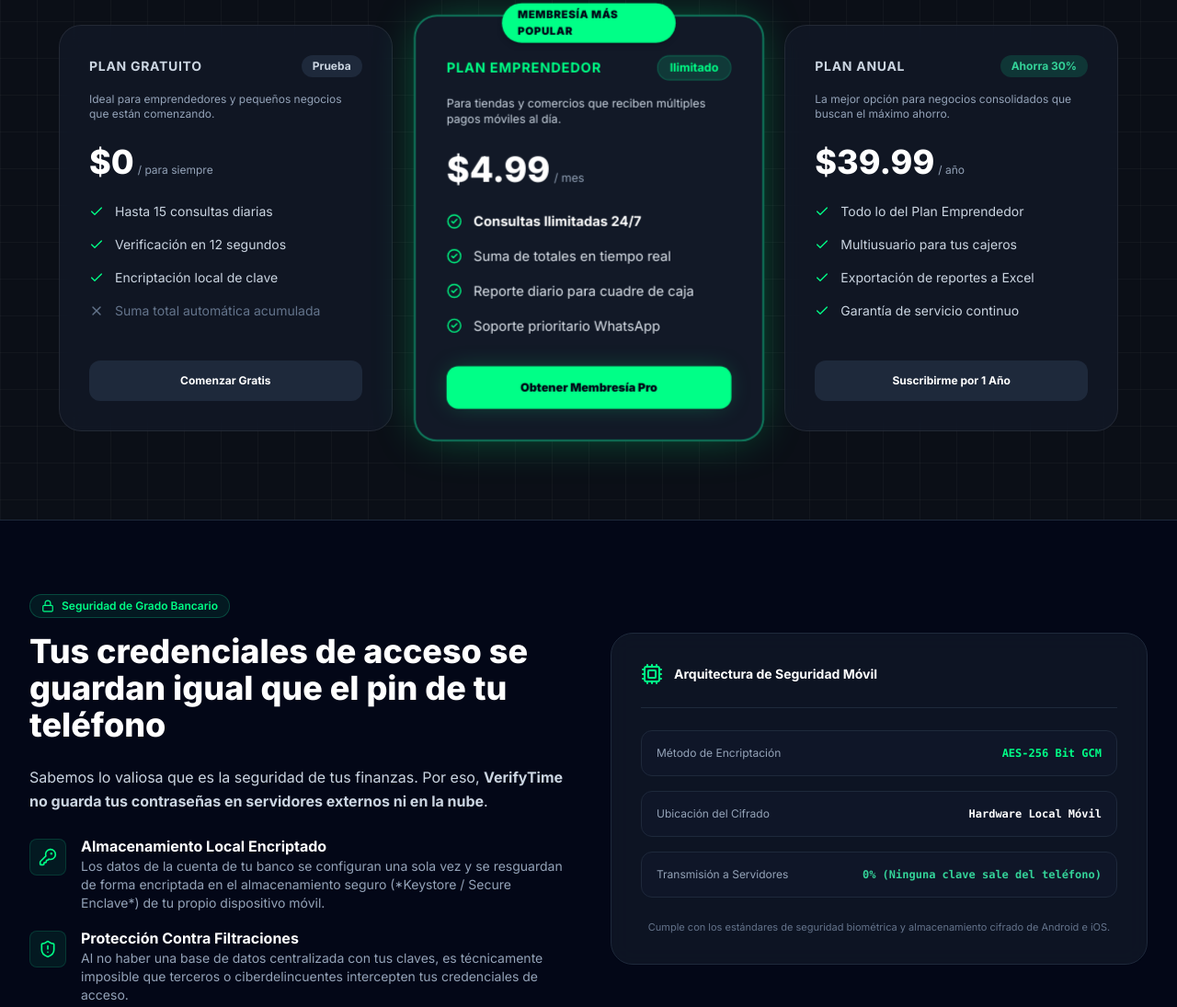
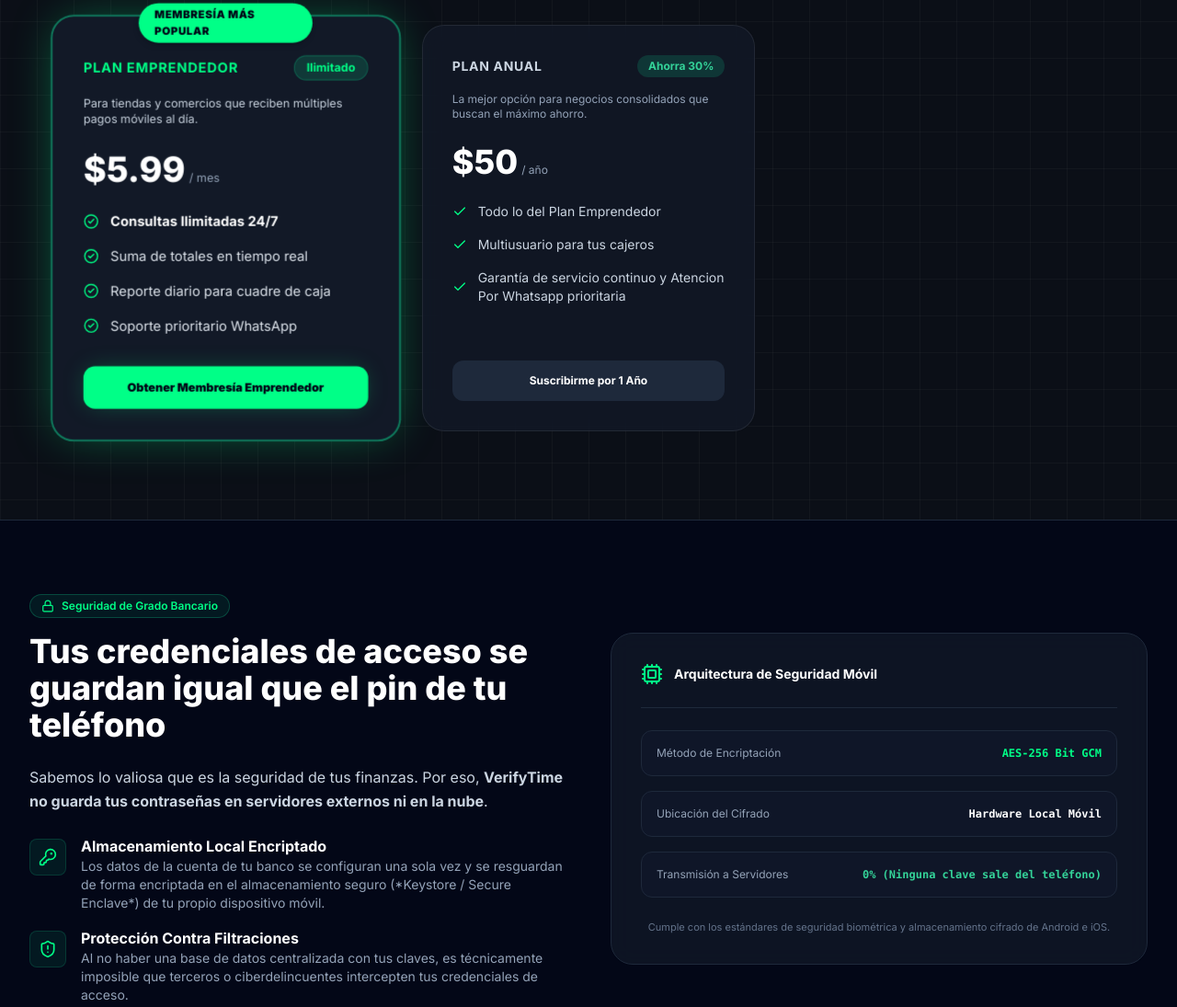
Before and after one commit to jhoswantrader/VerifyTime, a plain HTML site: page index.html in a window 1280 px wide. Shown: the part 1698-2793 px from the top of the page at 92% size. Drawn offline with nearby package versions, Linux system fonts and the light colour scheme.

Commit message:
Modify pricing details and add developer credit
Updated pricing plans and links in the pricing section of the HTML.

```diff
--- a/index.html
+++ b/index.html
@@ -333,7 +333,7 @@
             <!-- Grid de Tarjetas de Precio -->
             <div class="grid md:grid-cols-3 gap-8 items-stretch max-w-6xl mx-auto">
 
-                <!-- Plan Gratuito / Básico -->
+                <!-- Plan Gratuito / Básico
                 <div class="glass-card rounded-3xl p-8 flex flex-col justify-between transition-all duration-300 hover:-translate-y-2">
                     <div>
                         <div class="flex items-center justify-between mb-4">
@@ -368,6 +368,7 @@
                         Comenzar Gratis
                     </a>
                 </div>
+                -->
 
                 <!-- Plan Pro / Recomendado -->
                 <div class="glass-card rounded-3xl p-8 flex flex-col justify-between relative border-2 border-brand-500/60 bg-brand-card/90 shadow-neon-lg transform scale-105">
@@ -381,7 +382,7 @@
                         </div>
                         <p class="text-slate-300 text-xs mb-6">Para tiendas y comercios que reciben múltiples pagos móviles al día.</p>
                         <div class="flex items-baseline gap-1 mb-6">
-                            <span class="text-4xl font-extrabold text-white">$4.99</span>
+                            <span class="text-4xl font-extrabold text-white">$5.99</span>
                             <span class="text-slate-400 text-xs">/ mes</span>
                         </div>
                         <ul class="space-y-4 text-xs sm:text-sm text-slate-200 mb-8">
@@ -403,8 +404,8 @@
                             </li>
                         </ul>
                     </div>
-                    <a href="#descargar" class="w-full py-3.5 rounded-xl bg-brand-accent hover:brightness-110 text-slate-950 font-black text-xs text-center transition shadow-neon">
-                        Obtener Membresía Pro
+                    <a href="https://wa.me/qr/MLLHZPVMQLIOD1" class="w-full py-3.5 rounded-xl bg-brand-accent hover:brightness-110 text-slate-950 font-black text-xs text-center transition shadow-neon">
+                        Obtener Membresía Emprendedor
                     </a>
                 </div>
 
@@ -417,7 +418,7 @@
                         </div>
                         <p class="text-slate-400 text-xs mb-6">La mejor opción para negocios consolidados que buscan el máximo ahorro.</p>
                         <div class="flex items-baseline gap-1 mb-6">
-                            <span class="text-4xl font-extrabold text-white">$39.99</span>
+                            <span class="text-4xl font-extrabold text-white">$50 </span>
                             <span class="text-slate-400 text-xs">/ año</span>
                         </div>
                         <ul class="space-y-4 text-xs sm:text-sm text-slate-300 mb-8">
@@ -431,15 +432,11 @@
                             </li>
                             <li class="flex items-center gap-3">
                                 <i data-lucide="check" class="w-4 h-4 text-brand-accent shrink-0"></i>
-                                <span>Exportación de reportes a Excel</span>
-                            </li>
-                            <li class="flex items-center gap-3">
-                                <i data-lucide="check" class="w-4 h-4 text-brand-accent shrink-0"></i>
-                                <span>Garantía de servicio continuo</span>
+                                <span>Garantía de servicio continuo y Atencion Por Whatsapp prioritaria</span>
                             </li>
                         </ul>
                     </div>
-                    <a href="#descargar" class="w-full py-3.5 rounded-xl bg-slate-800 hover:bg-slate-700 text-white font-bold text-xs text-center transition">
+                    <a href="https://wa.me/qr/MLLHZPVMQLIOD1" class="w-full py-3.5 rounded-xl bg-slate-800 hover:bg-slate-700 text-white font-bold text-xs text-center transition">
                         Suscribirme por 1 Año
                     </a>
                 </div>
@@ -571,6 +568,9 @@
                 <p class="text-center md:text-left text-slate-500">
                     &copy; 2026 VerifyTime. Todos los derechos reservados. Diseñado para optimizar tu negocio.
                 </p>
+                <p class="text-center md:text-left text-slate-500">
+                    &copy;Creado Y Desarrollado por Jhoswan Camacho.
+                </p>
 
                 <div class="flex items-center gap-6">
                     <a href="#privacidad" class="hover:text-white transition-colors">Privacidad</a>
```
